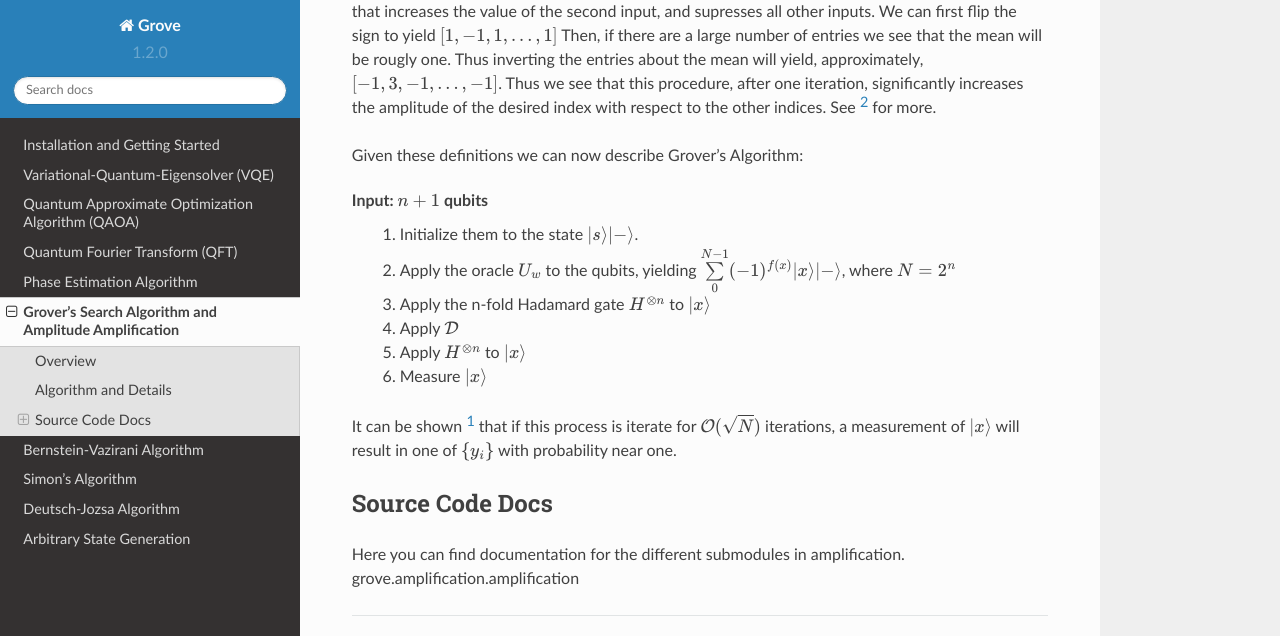
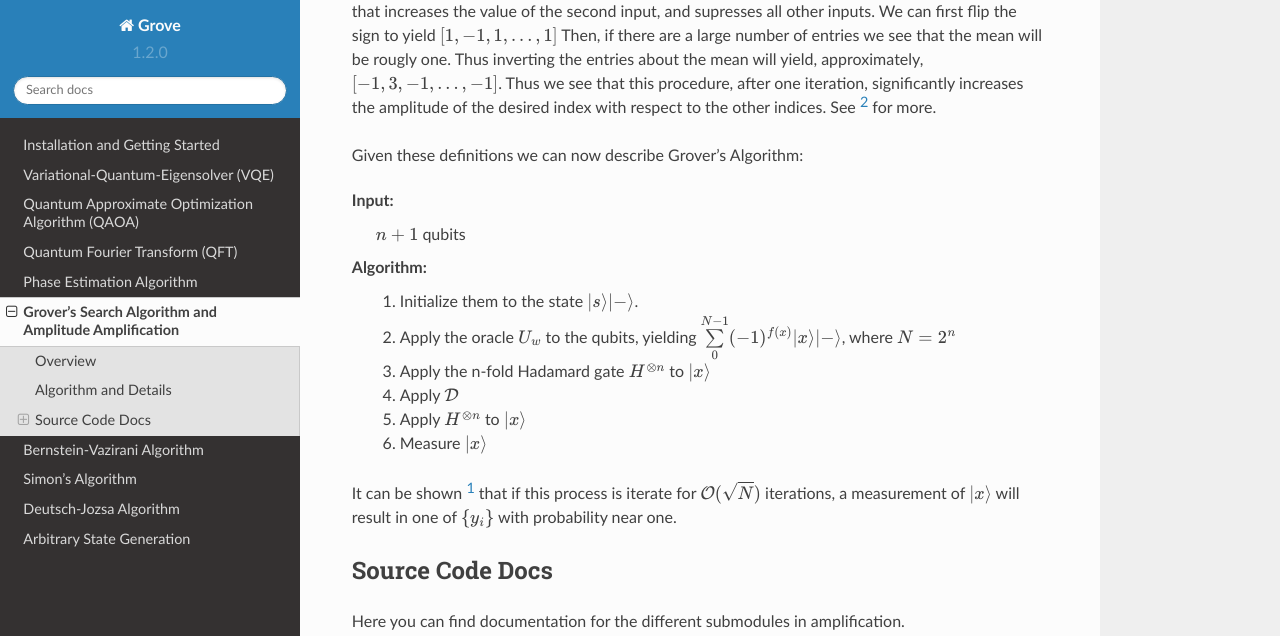
Before and after one commit to rigetti/grove, a Sphinx documentation site: the page built from docs/grover.rst, in a window 1280 px wide and 900 px high, scrolled down 1418 px, cut to the strip 0-636 px from the top of the window. Built offline with Sphinx 7.4.7 and the Read the Docs theme 2.0.0, drawn with Linux system fonts in a browser that asks for light colours; some of the changed lines change nothing that is shown.

Commit message:
adding more changes to grover docs

```diff
--- a/docs/grover.rst
+++ b/docs/grover.rst
@@ -74,19 +74,22 @@ desired index with respect to the other indices. See [2]_ for more.
 
 Given these definitions we can now describe Grover's Algorithm:
 
-Input: :math:`n + 1` qubits
-    #. Initialize them to the state :math:`\ket{s}\ket{-}`.
+Input:
+  :math:`n + 1` qubits
 
-    #. Apply the oracle :math:`U_w` to the qubits, yielding :math:`\sum\limits^{N-1}_{0}(-1)^{f(x)}
-       \ket{x}\ket{-}`, where :math:`N = 2^n`
+Algorithm:
+  #. Initialize them to the state :math:`\ket{s}\ket{-}`.
 
-    #. Apply the n-fold Hadamard gate :math:`H^{\otimes n}` to :math:`\ket{x}`
+  #. Apply the oracle :math:`U_w` to the qubits, yielding
+     :math:`\sum\limits^{N-1}_{0}(-1)^{f(x)}\ket{x}\ket{-}`, where :math:`N = 2^n`
 
-    #. Apply :math:`\mathcal{D}`
+  #. Apply the n-fold Hadamard gate :math:`H^{\otimes n}` to :math:`\ket{x}`
 
-    #. Apply :math:`H^{\otimes n}` to :math:`\ket{x}`
+  #. Apply :math:`\mathcal{D}`
 
-    #. Measure :math:`\ket{x}`
+  #. Apply :math:`H^{\otimes n}` to :math:`\ket{x}`
+
+  #. Measure :math:`\ket{x}`
 
 It can be shown [1]_ that if this process is iterate for :math:`\mathcal{O}(\sqrt{N})` iterations,
 a measurement of :math:`\ket{x}` will result in one of :math:`\{y_i\}` with probability near one.
```
